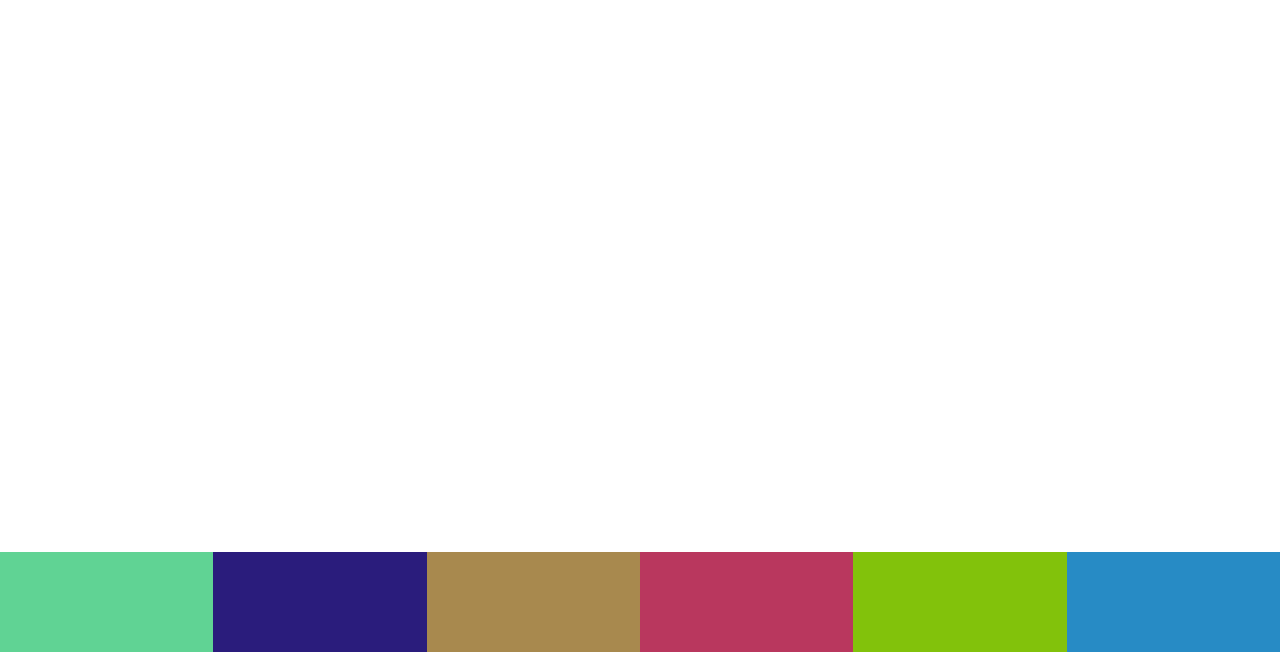
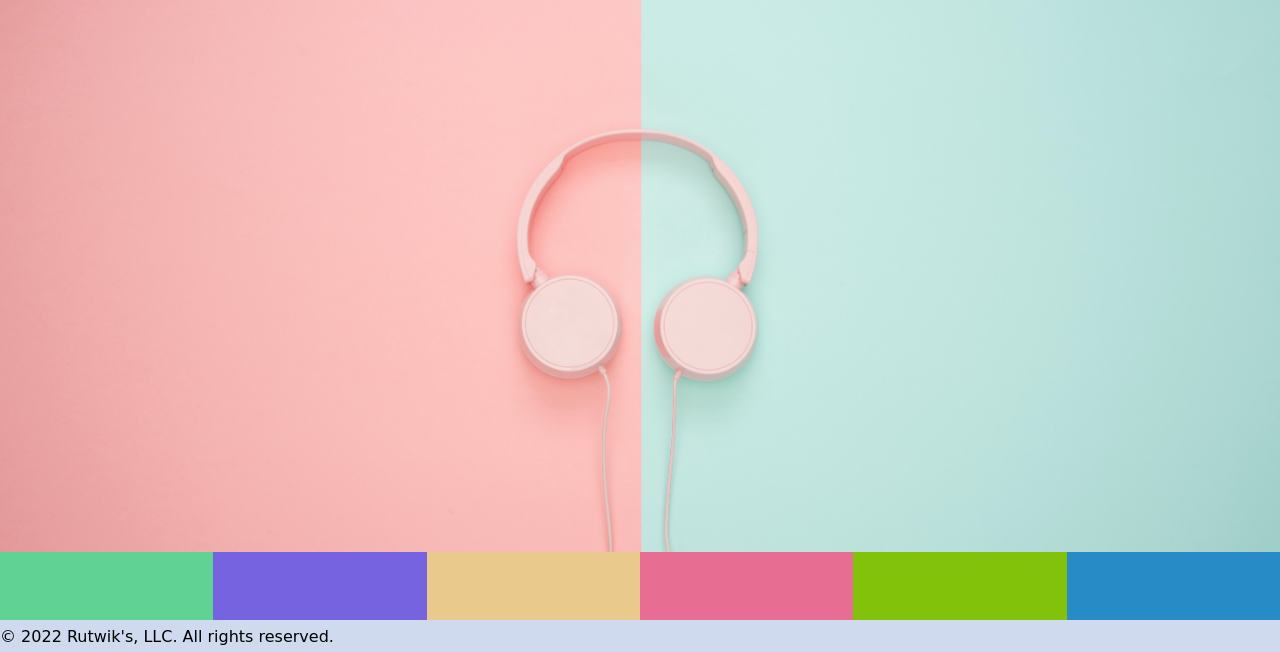
Before and after one commit to Rutwik187/Music-Generator-using-javascript, a plain HTML site: page index.html in a window 1280 px wide. Shown: the part 148-800 px from the top of the page. Drawn offline with Linux system fonts and the light colour scheme; a web font is replaced by a local one.

Commit message:
style: added background image
added a cool background image to the site. And also added the footer

```diff
--- a/index.html
+++ b/index.html
@@ -40,6 +40,7 @@
           <audio class="sound" src="./Music/sounds_ufo.mp3"></audio>
         </div>
       </div>
+      <footer>© 2022 Rutwik's, LLC. All rights reserved.</footer>
     </div>
     <script src="script.js"></script>
   </body>
--- a/style.css
+++ b/style.css
@@ -14,6 +14,10 @@ body {
   flex-direction: column;
   justify-content: space-between;
   align-items: center;
+  background-image: url(backgoundImg.jpg);
+  background-repeat: no-repeat;
+  background-size: cover;
+  object-fit: cover;
 }
 
 header h1 {
@@ -26,7 +30,9 @@ header h1 {
   display: flex;
   flex-direction: row;
   width: 100%;
+  z-index: 10;
 }
+
 .pads div {
   height: 100px;
   width: 100px;
@@ -37,13 +43,13 @@ header h1 {
   background: #60d394;
 }
 .pad2 {
-  background: #2a1c7c;
+  background: #7663df;
 }
 .pad3 {
-  background: #a8894e;
+  background: #e9c98c;
 }
 .pad4 {
-  background: #b9375e;
+  background: #e76d92;
 }
 .pad5 {
   background: #82c20b;
@@ -59,7 +65,19 @@ header h1 {
   width: 50px;
   border-radius: 50%;
   transform: scale(1);
-  z-index: -1;
+  z-index: 0;
+}
+
+footer {
+  display: flex;
+  align-items: center;
+  position: fixed;
+  bottom: 0;
+  right: 0;
+  width: 100%;
+  height: 4%;
+  background-color: #d0daee;
+  z-index: 100;
 }
 
 @keyframes jump {
```
Also changed, not shown: backgoundImg.jpg (added).
